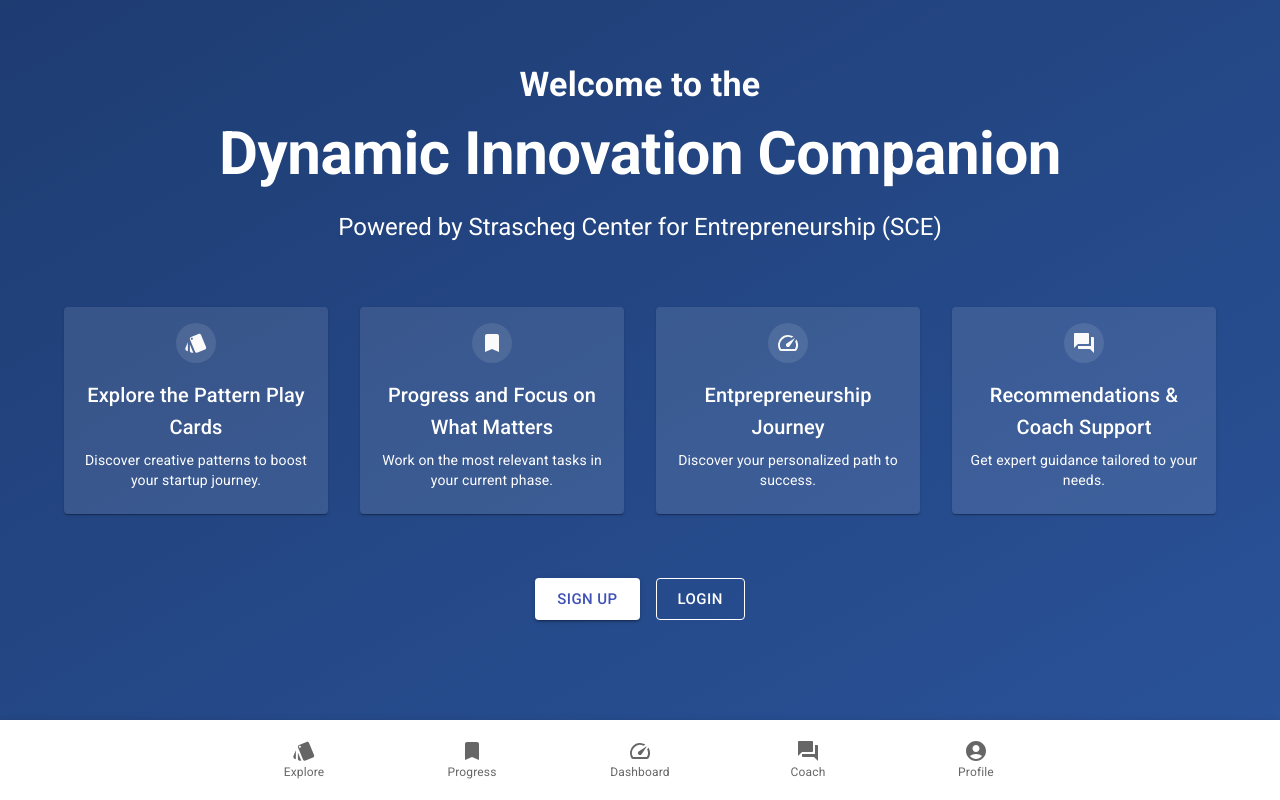
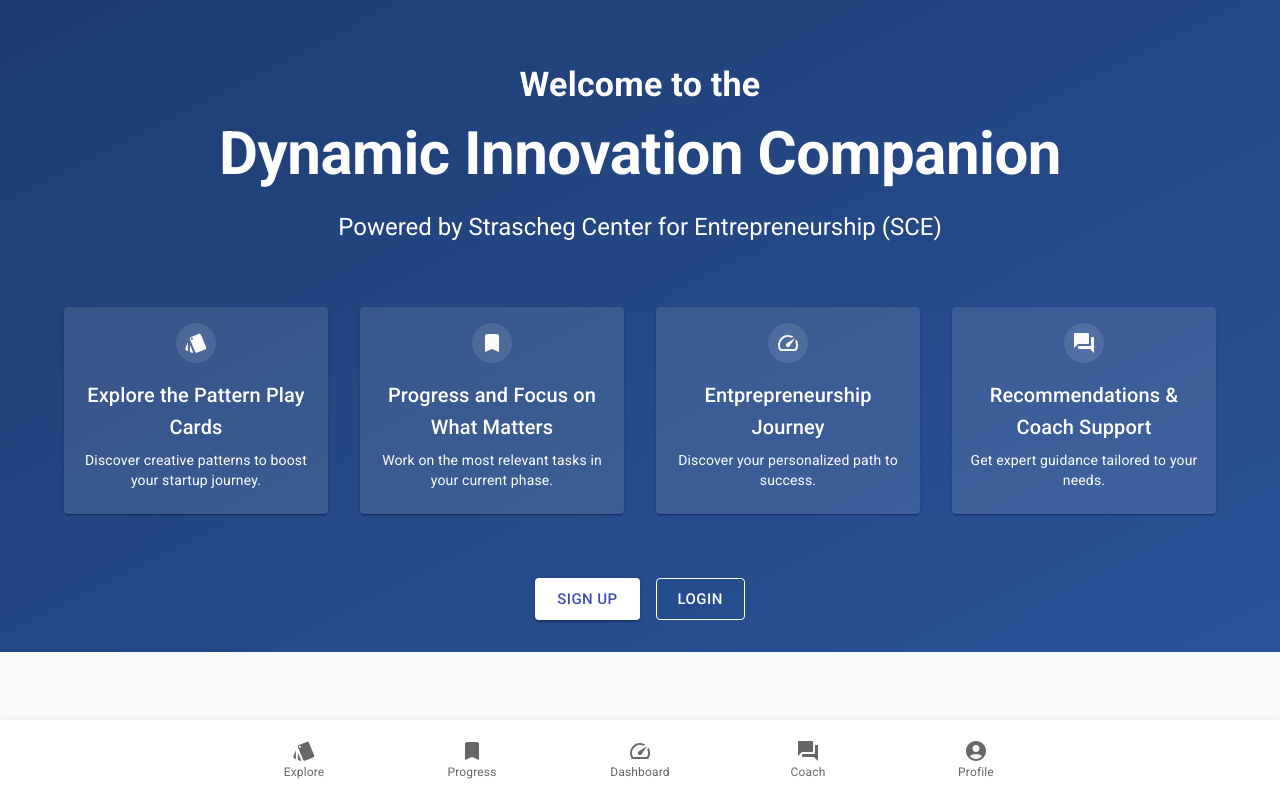
Before and after one commit to simonline/di-companion, a React (Vite) app: page / in a window 1280 px wide. Built offline with nearby package versions, Linux system fonts and the light colour scheme.

Commit message:
fix welcome view

```diff
--- a/src/pages/Welcome/Welcome.tsx
+++ b/src/pages/Welcome/Welcome.tsx
@@ -22,8 +22,6 @@
         sx={{
           backgroundImage: 'linear-gradient(to bottom right, #1e3c72, #2a5298)',
           color: 'white',
-          maxWidth: '100%',
-          height: '100%',
         }}
       >
         <Container maxWidth="lg" sx={{ mt: 8, mb: 4 }}>
```
